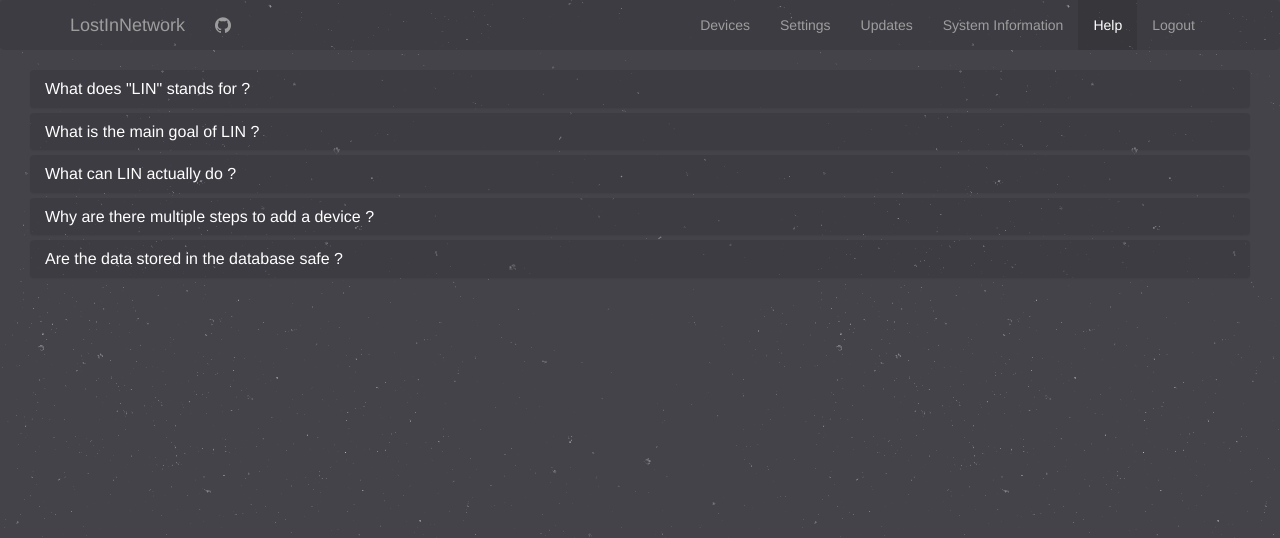
After one commit to depado/LostInNetwork, a Flask app: page /help in a window 1280 px wide. The commit adds this page. Shown: the top 538 px of the page. Run offline with Flask 2, Linux system fonts and the light colour scheme; parts of the project's set-up code (start-up, migrations or seed data) failed here and were passed over; some libraries are stand-ins or nearby versions.

Commit message:
System Information and help page up to date

```diff
--- a/app/__init__.py
+++ b/app/__init__.py
@@ -29,3 +29,6 @@ login_manager.init_app(app)
 login_manager.login_view = 'login'
 
 from app import models, views
+
+from app.utils import SystemInformation
+app.sysinfo = SystemInformation()
--- a/app/static/css/transparent-bootstrap.css
+++ b/app/static/css/transparent-bootstrap.css
@@ -14,6 +14,12 @@
 
 .transparent {
     background: rgba(0,0,0,0.1);
+    border:none;
+}
+
+.panel-transparent {
+    background: rgba(0,0,0,0.1);
+    color: rgba(255, 255, 255, 1);
     border:none;
 }
 
@@ -137,6 +143,21 @@
   background: rgba(0,0,0,0.1);
 }
 
+a {
+    text-decoration: none;
+}
+
 a:hover {
     color: #FFFFFF;
+    text-decoration: none;
 }
+
+a:active {
+    outline: 0;
+    text-decoration: none;
+}
+
+a:focus {
+    outline: 0;
+    text-decoration: none;
+}
--- /dev/null
+++ b/app/templates/help.html
@@ -0,0 +1,117 @@
+{% extends "base.html" %}
+
+{% block content %}
+{% include 'menu.html' %}
+<div class="container-fluid">
+    <div class="col-lg-12">
+        <div class="panel-group" id="accordion" role="tablist" aria-multiselectable="true">
+            <div class="panel panel-transparent">
+                <div class="panel-heading" role="tab" id="headingZero">
+                    <h4 class="panel-title">
+                        <a class="collapsed" data-toggle="collapse" data-parent="#accordion" href="#collapseZero"
+                           aria-expanded="true" aria-controls="collapseZeros">
+                            What does "LIN" stands for ?
+                        </a>
+                    </h4>
+                </div>
+                <div id="collapseZero" class="panel-collapse collapse" role="tabpanel" aria-labelledby="headingZero">
+                    <div class="panel-body">
+                        LIN is the acronym of the application's name and stands for "Lost In Network".
+                    </div>
+                </div>
+            </div>
+            <div class="panel panel-transparent">
+                <div class="panel-heading" role="tab" id="headingOne">
+                    <h4 class="panel-title">
+                        <a class="collapsed" data-toggle="collapse" data-parent="#accordion" href="#collapseOne"
+                           aria-expanded="true" aria-controls="collapseOne">
+                            What is the main goal of LIN ?
+                        </a>
+                    </h4>
+                </div>
+                <div id="collapseOne" class="panel-collapse collapse" role="tabpanel" aria-labelledby="headingOne">
+                    <div class="panel-body">
+                        The main goal of LIN is to provide an easy and user-friendly way of managing your networked
+                        devices and check for security flaws on them. LIN can also act as a backup service for your
+                        configuration files, although it is not the main goal of the application.
+                    </div>
+                </div>
+            </div>
+            <div class="panel panel-transparent">
+                <div class="panel-heading" role="tab" id="headingTwo">
+                    <h4 class="panel-title">
+                        <a class="collapsed" data-toggle="collapse" data-parent="#accordion" href="#collapseTwo"
+                           aria-expanded="false" aria-controls="collapseTwo">
+                            What can LIN actually do ?
+                        </a>
+                    </h4>
+                </div>
+                <div id="collapseTwo" class="panel-collapse collapse" role="tabpanel" aria-labelledby="headingTwo">
+                    <div class="panel-body">
+                        With LIN you can save your networked devices to a database. This allows an <b>easier management
+                        </b>of what equipment is present on the network. All passwords are stored in the database and
+                        encrypted with an AES cipher, and are only accessible to a logged-in user. You can use LIN to
+                        store and remember the passwords for your devices. Each device can be linked to a lan and can
+                        have several other information.<br /><br />
+                        One of the main features of LIN is that it can automatically connect to your devices and fetch
+                        your configuration files for backup and analysis purpose. It also checks for CVE flaws on your
+                        devices kernel version and warns you when a security issue is detected.<br /><br />
+                        Here is a non-exhaustive list of LIN's capabilities :
+                        <ul>
+                            <li>Store a list of devices</li>
+                            <li>Store the passwords in a secure way for each device</li>
+                            <li>Perform CVE detection on devices</li>
+                            <li>Update the CVE database from the user interface</li>
+                            <li>Backup your configuration files in a secure way</li>
+                            <li>Provide a way to download your configuration files (encrypted and not encrypted)</li>
+                            <li>Allow to check for system information online</li>
+                        </ul>
+                    </div>
+                </div>
+            </div>
+            <div class="panel panel-transparent">
+                <div class="panel-heading" role="tab" id="headingThree">
+                    <h4 class="panel-title">
+                        <a class="collapsed" data-toggle="collapse" data-parent="#accordion" href="#collapseThree"
+                           aria-expanded="false" aria-controls="collapseThree">
+                            Why are there multiple steps to add a device ?
+                        </a>
+                    </h4>
+                </div>
+                <div id="collapseThree" class="panel-collapse collapse" role="tabpanel" aria-labelledby="headingThree">
+                    <div class="panel-body">
+                        The separated steps, such as creating the device type or the lan, allows us to provide a
+                        reusability of the information stored in the database. This way the database doesn't contain any
+                        redundancy and thus optimizes the database usage.
+                    </div>
+                </div>
+            </div>
+            <div class="panel panel-transparent">
+                <div class="panel-heading" role="tab" id="headingFour">
+                    <h4 class="panel-title">
+                        <a class="collapsed" data-toggle="collapse" data-parent="#accordion" href="#collapseFour"
+                           aria-expanded="false" aria-controls="collapseFour">
+                            Are the data stored in the database safe ?
+                        </a>
+                    </h4>
+                </div>
+                <div id="collapseFour" class="panel-collapse collapse" role="tabpanel" aria-labelledby="headingFour">
+                    <div class="panel-body">
+                        All sensible information stored in the database such as passwords is encrypted in a way that
+                        no external user can read them. They are ecrypted using an AES cipher using the main user's
+                        password SHA512. Once the user log in, this hash is stored in the session which is itself
+                        encrypted by the Flask micro-framework. This way only a logged-in user can access sensible data
+                        and LIN doesn't store the password itself, not even the hash. Session is the main key in the
+                        security process on LIN.<br /><br />
+                        The configuration files stored on the server are also encrypted this way. This can explain why
+                        changing your password can take some time when the database contains a lot of devices, the
+                        key to the AES cipher changes so LIN has to decrypt all the devices  and files using the old
+                        password before encrypting them again with the new one.
+                    </div>
+                </div>
+            </div>
+        </div>
+    </div>
+</div>
+
+{% endblock %}
--- a/app/templates/index.html
+++ b/app/templates/index.html
@@ -2,6 +2,4 @@
 
 {% block content %}
     {% include 'menu.html' %}
-    <div class="container">
-    </div>
 {% endblock %}
--- a/app/templates/menu.html
+++ b/app/templates/menu.html
@@ -12,7 +12,8 @@
             <li {% if active_page == "devices" %}class="active"{% endif %}><a href="{{ url_for('devices') }}">Devices</a></li>
             <li {% if active_page == "settings" %}class="active"{% endif %}><a href="{{ url_for('settings') }}">Settings</a></li>
             <li {% if active_page == "updates" %}class="active"{% endif %}><a href="{{ url_for('updates') }}">Updates</a></li>
-            <li {% if active_page == "help" %}class="active"{% endif %}><a href="#">Help</a></li>
+            <li {% if active_page == "sysinfo" %}class="active"{% endif %}><a href="{{ url_for('sysinfo') }}">System Information</a></li>
+            <li {% if active_page == "help" %}class="active"{% endif %}><a href="{{ url_for('help') }}">Help</a></li>
             <li><a href="{{ url_for('logout') }}">Logout</a></li>
         </ul>
     </div>
--- a/app/utils/__init__.py
+++ b/app/utils/__init__.py
@@ -1,2 +1,4 @@
 # -*- coding: utf-8 -*-
 from .cve import down_cve, read_cve, update_cve
+from .system import SystemInformation
+from .crypto import AESCipher, PasswordManager
--- a/app/views/main.py
+++ b/app/views/main.py
@@ -17,6 +17,17 @@ def index():
     return render_template("index.html")
 
 
+@app.route('/sysinfo', methods=['GET'])
+@login_required
+def sysinfo():
+    app.sysinfo.update()
+    return render_template("sysinfo.html", sysinfo=app.sysinfo, active_page="sysinfo")
+
+@app.route('/help', methods=['GET'])
+def help():
+    return render_template("help.html", active_page="help")
+
+
 @app.route('/login', methods=['GET', 'POST'])
 def login():
     if current_user is not None and current_user.is_authenticated():
@@ -29,12 +40,6 @@ def login():
         return redirect(url_for('index'))
     else:
         return render_template("login.html", form=form)
-
-
-@app.route("/test", methods=['GET'])
-def test():
-    print(PasswordManager.decrypt_string_from_session_pwdh(Device.query.all()[0].password))
-    return "OK"
 
 
 @app.route('/logout', methods=['GET'])
```
Also changed, not shown: app/templates/sysinfo.html (added, +26 -0 lines), app/utils/system.py (added, +28 -0 lines).
